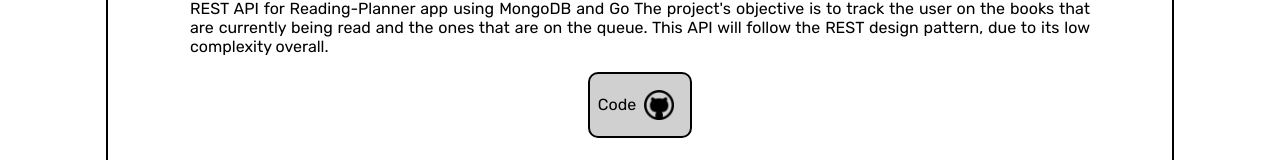
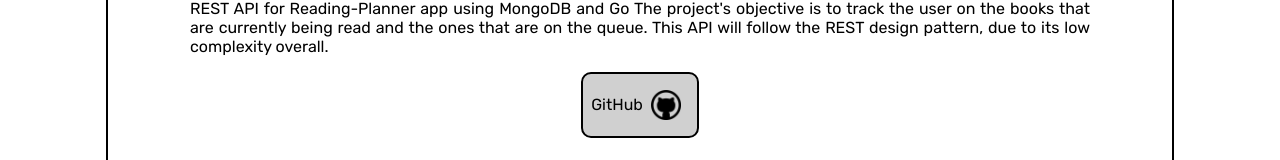
Before and after one commit to markalbrand56/Portfolio-V1, a React (Vite) app: page / in a window 1280 px wide. Shown: the part 792-952 px from the top of the page. Built offline with nearby package versions, Linux system fonts and the light colour scheme.

Commit message:
Correcciones

```diff
--- a/src/components/ButtonLink/ButtonLink.jsx
+++ b/src/components/ButtonLink/ButtonLink.jsx
@@ -2,16 +2,17 @@
 import PropTypes from "prop-types"
 import styles from "./ButtonLink.module.css"
 
-function ButtonLink({ url, icon }) {
+function ButtonLink({ text, url, icon }) {
     return (
         <a href={url} className={styles.ButtonLink}>
-            Code
+            {text}
             <img src={icon} alt="i" />
         </a>
     )
 }
 
 ButtonLink.propTypes = {
+    text: PropTypes.string.isRequired,
     url: PropTypes.string.isRequired,
     icon: PropTypes.string.isRequired,
 }
--- a/src/components/Proyecto/Proyecto.jsx
+++ b/src/components/Proyecto/Proyecto.jsx
@@ -17,7 +17,11 @@
                     ))}
                 </div>
                 <p>{description}</p>
-                <ButtonLink url={url} icon={illustrations.githubLogin} />
+                <ButtonLink
+                    text="GitHub"
+                    url={url}
+                    icon={illustrations.githubLogin}
+                />
             </div>
         </div>
     )
```
Also changed, not shown: 1 other file (tests, documents, lock files or other folders).
